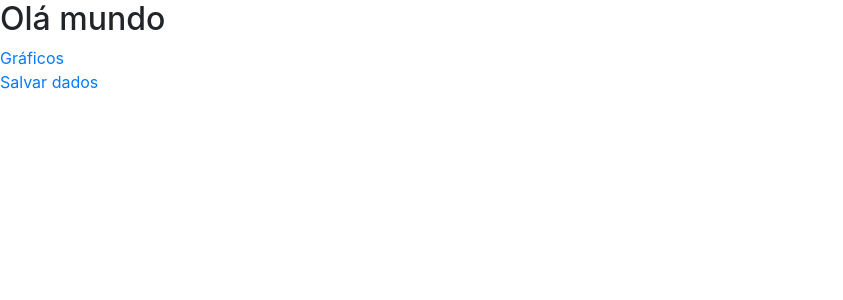
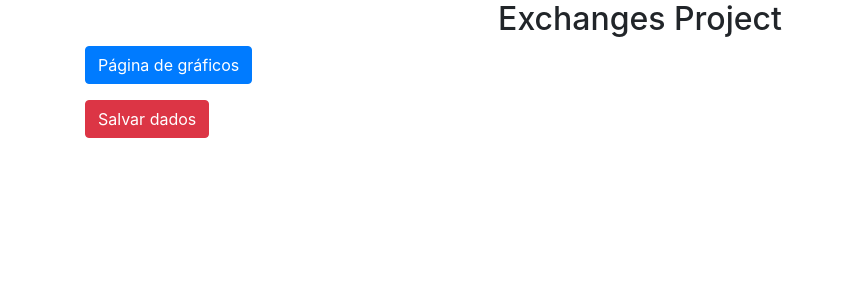
Before and after one commit to tiagorccabral/ExchangesApi, a Django app: page / in a window 1280 px wide. Shown: the top 300 px of the page, without its empty margins (0-843 px from the left). Run offline with Django 3.2, Linux system fonts and the light colour scheme; parts of the project's set-up code (start-up, migrations or seed data) failed here and were passed over; some libraries are stand-ins or nearby versions.

Commit message:
Adiciona novos textos a página inicial

```diff
--- a/templates/features/home.html
+++ b/templates/features/home.html
@@ -1,8 +1,11 @@
 {% extends "base.html" %}
 
 {% block body_block %}
-    <h2>Olá mundo</h2>
-    <a href="{% url 'features:orderbooks:get_order_book' %}">Gráficos</a>
-    <br>
-    <a href="{% url 'features:orderbooks:post_order_book' %}">Salvar dados</a>
+    <div class="container">
+        <h2 class="text-center">Exchanges Project</h2>
+        <a class="btn btn-primary" href="{% url 'features:orderbooks:get_order_book' %}">Página de gráficos</a>
+        <br>
+        <a style="margin-top: 1rem" class="btn btn-danger" href="{% url 'features:orderbooks:post_order_book' %}">Salvar dados</a>
+    </div>
+
 {% endblock %}
```
